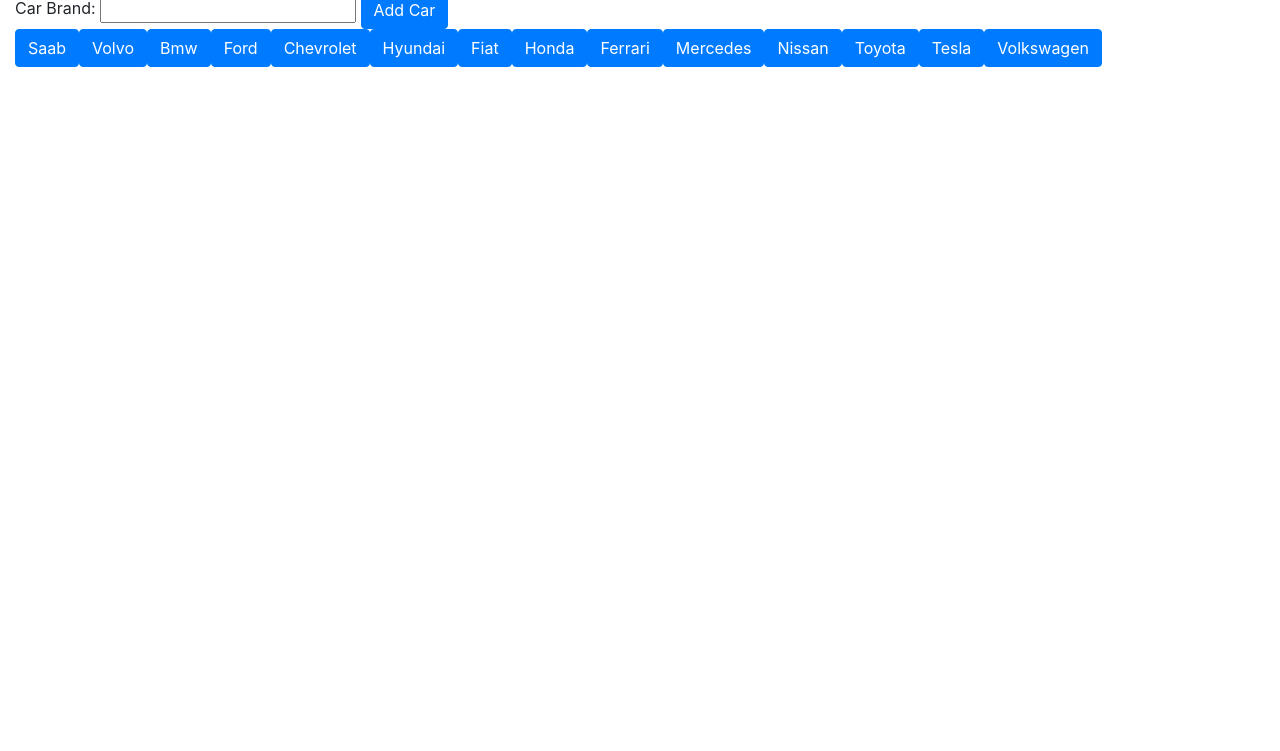
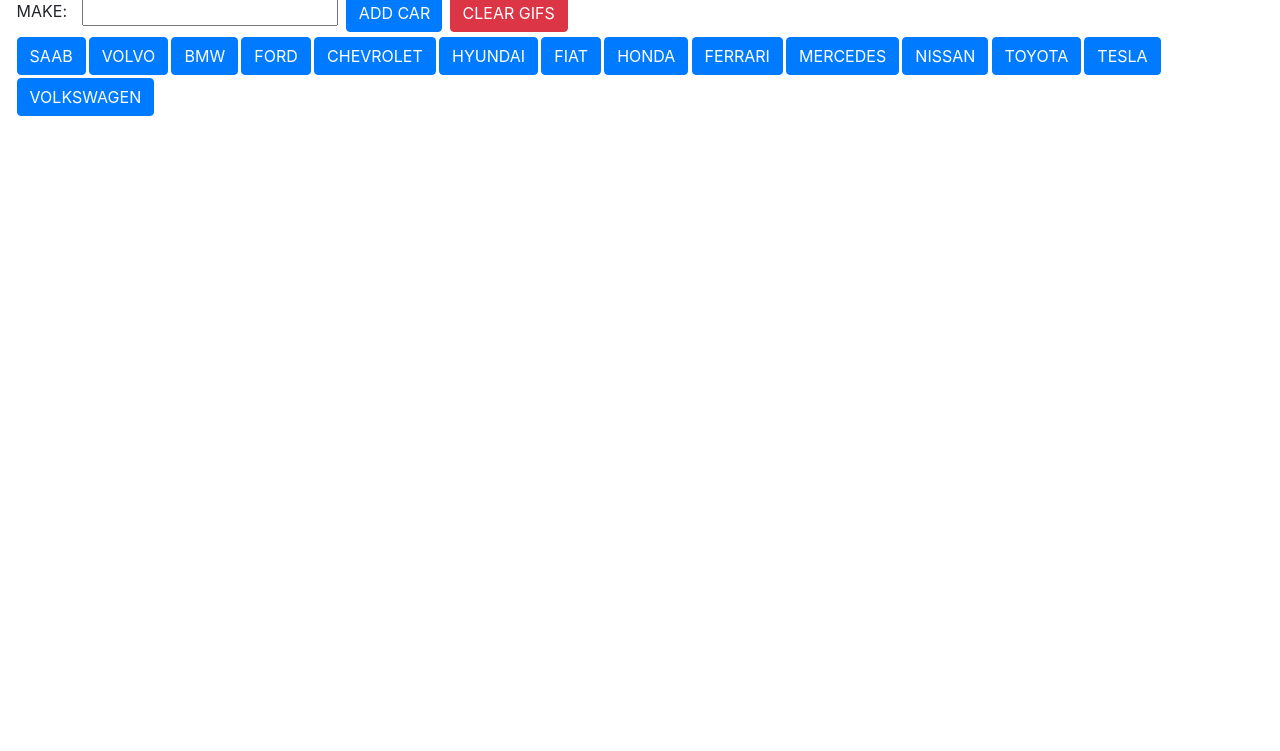
Before and after one commit to WilliamStephan/GifTastic, a plain HTML site: page index.html in a window 1280 px wide. Shown: the part 51-802 px from the top of the page. Drawn offline with nearby package versions, Linux system fonts and the light colour scheme.

Commit message:
added delete gif function

```diff
--- a/assets/css/style.css
+++ b/assets/css/style.css
@@ -1,11 +1,26 @@
 * {
+    font-size: 16px;
     box-sizing: border-box;
 }
 
-.rating {
-    text-transform: case;
+.rating, .cars {
+    text-transform: uppercase;
 }
 
-.cars {
-    text-transform: capitalize;
+#title {
+    margin: 0.1rem;
 }
+
+#textbox {
+    margin: 0.1rem;
+
+}
+
+#ncar-text, .cars, #clear {
+    margin: 0.1rem;
+}
+
+#ncar {
+    margin: 0.1rem;
+    width: 6rem;
+}
--- a/assets/js/app.js
+++ b/assets/js/app.js
@@ -24,24 +24,20 @@
             method: "GET"
         })
         .then(function(response) {
-            // console.log(response);
             $("#gifs").empty();
             for (const gif of response.data) {
                 $("#gifs").append('<img src="' + gif.images.original_still.url + '" data-still="' + gif.images.original_still.url + '" data-animate="' + gif.images.original.url + '" data-state="still" class="gif">');
                 $("#gifs").append('<span class="rating">' + gif.rating + '</span>');
-                console.log(gif.images.original_still)
             }
         });
     }
-    if (e.classList.contains('newcar') & document.getElementById("ncar-text").value != "" & !buttonData.includes(document.getElementById("ncar-text").value)) { // new car requested - filters and repeats
-
-        buttonData.push(document.getElementById("ncar-text").value);
+    if (e.classList.contains('newcar')) {
+        if(document.getElementById("ncar-text").value != "" & !buttonData.includes(document.getElementById("ncar-text").value.toLowerCase())) { // new car requested - filters blanks and repeats
+        buttonData.push(document.getElementById("ncar-text").value.toLowerCase());
         $("#buttons").append('<input class="btn btn-primary cars" id="' + (document.getElementById("ncar-text").value) + '" type="button" value="' + document.getElementById("ncar-text").value + '"></input>');
-
-        console.log(buttonData);
-        console.log("class = newCar: " + e);
+        document.getElementById("ncar-text").value = "";
+        }
     }
-
 
     if (e.classList.contains('gif')) { // gif clicked
         var state = $(e).attr("data-state");
@@ -53,11 +49,15 @@
             $(e).attr("data-state", "still");
         }
     }
+
+    if (e.classList.contains('clearall')) { // gif clicked
+        $("#gifs").empty();
+    }
 }
 
 function makeButtons() {
     for (const button of buttonData){
         $("#buttons").append('<input class="btn btn-primary cars" id="' + button + '" type="button" value="' + button + '"></input>');
-        console.log(button);
     }
+
 }
--- a/index.html
+++ b/index.html
@@ -29,12 +29,17 @@
 
     <div id="title">
         <h3>GIF-TASTIC</h3>
-    </div>
-    <div id="textbox">
-      Car Brand: <input type="text" id="ncar-text" value="">
-      <input class="btn btn-primary newcar" id="ncar" type="button" value="Add Car"></input>
 
     </div>
+
+    <div id="textbox">
+      MAKE: &nbsp; <input type="text" id="ncar-text" value="">
+      <input class="btn btn-primary newcar" id="ncar" type="button" value="ADD CAR"></input>
+      <input class="btn btn-danger clearall" id="clear" type="button" value="CLEAR GIFS"></input>
+    </div>
+
+
+
     <div id="buttons"></div>
     <div id="gifs"></div>
 
```
